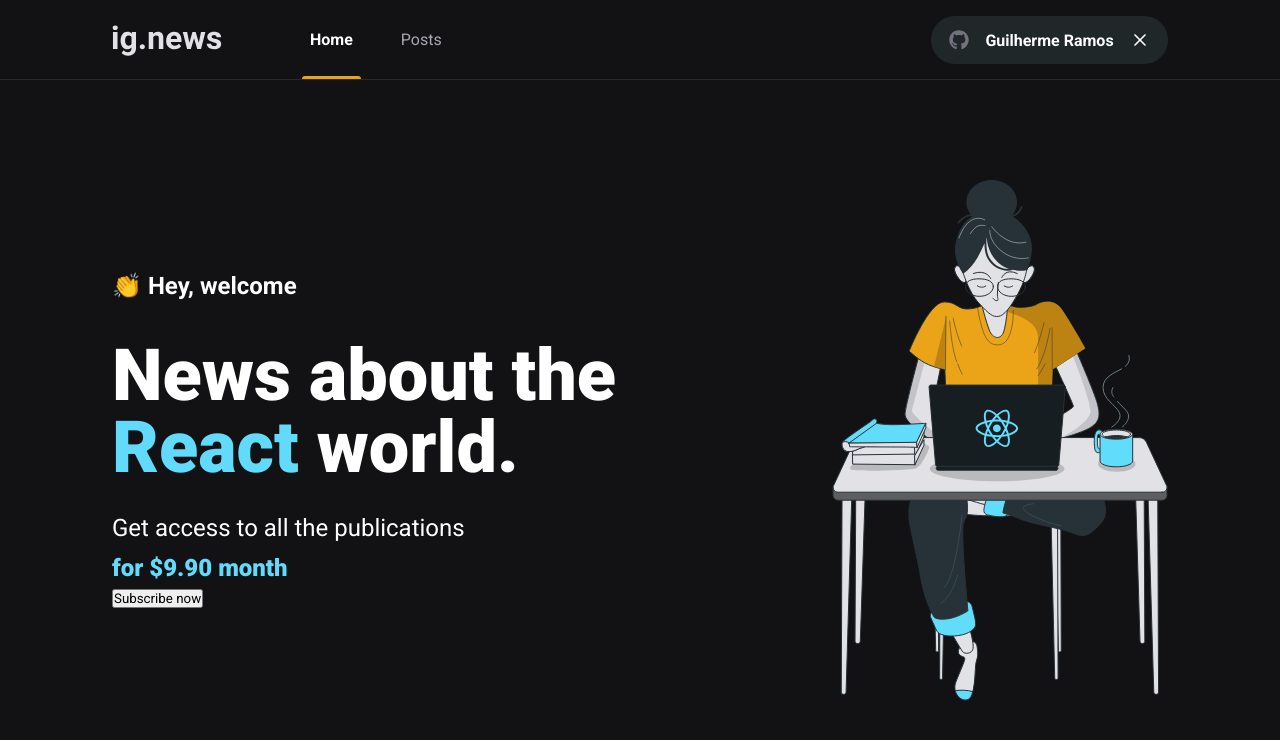
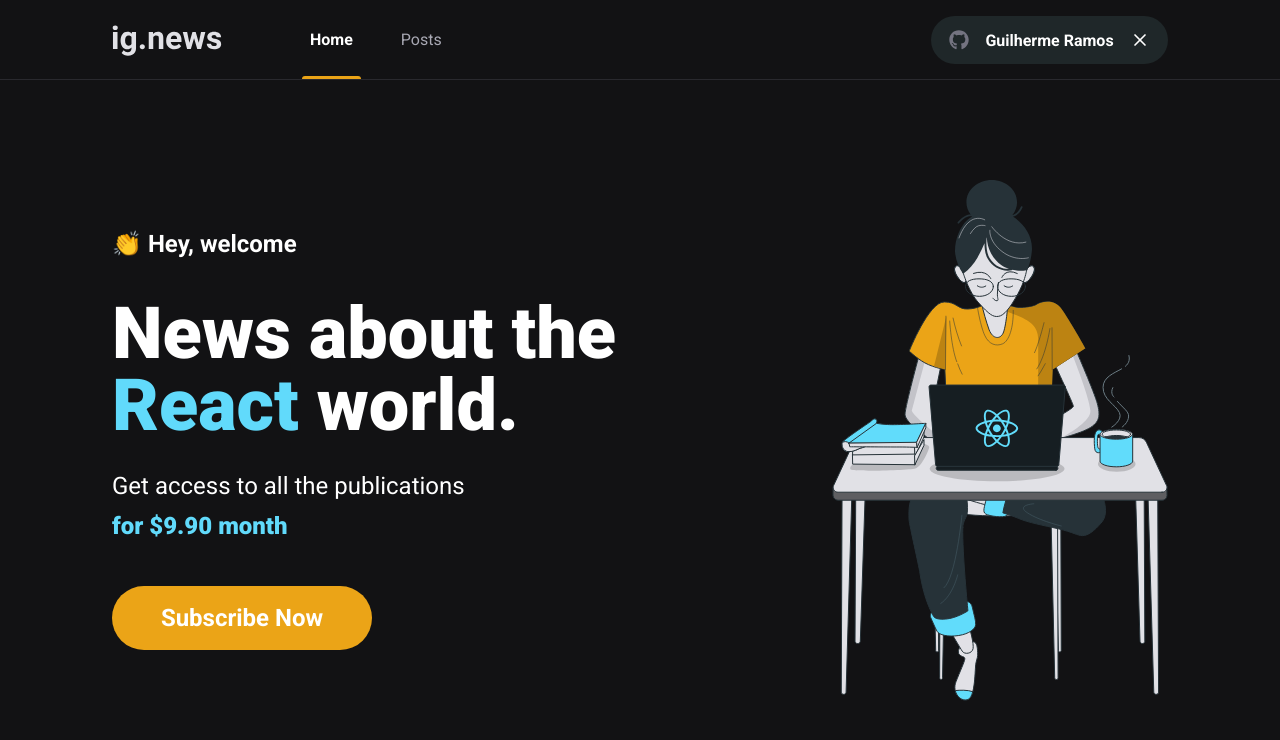
Before and after one commit to GuiRamos7/ignews, a Next.js app: page / in a window 1280 px wide. Shown: the top 740 px of the page. Built offline with nearby package versions, Linux system fonts and the light colour scheme; a web font is replaced by a local one.

Commit message:
creating subscribe button

```diff
--- /dev/null
+++ b/src/components/SubscribeButton/index.tsx
@@ -0,0 +1,11 @@
+import styles from './styles.module.scss';
+
+const SubscribeButton = () => {
+  return (
+    <button className={styles.subscribeButton} type='button'>
+      Subscribe Now
+    </button>
+  );
+};
+
+export default SubscribeButton;
--- /dev/null
+++ b/src/components/SubscribeButton/styles.module.scss
@@ -0,0 +1,20 @@
+.subscribeButton {
+  height: 4rem;
+  width: 260px;
+  border: 0;
+  border-radius: 2rem;
+  background: var(--yellow-500);
+  color: var(--grey-900);
+  font-size: 1.5rem;
+  font-weight: bold;
+
+  display: flex;
+  align-items: center;
+  justify-content: center;
+
+  transition: filter 0.3s;
+
+  &:hover {
+    filter: brightness(0.8);
+  }
+}
--- a/src/components/index.ts
+++ b/src/components/index.ts
@@ -1,2 +1,3 @@
 export { default as Header } from './Header';
 export { default as SignInButton } from './SignInButton';
+export { default as SubscribeButton } from './SubscribeButton';
--- a/src/pages/home.module.scss
+++ b/src/pages/home.module.scss
@@ -38,4 +38,8 @@
       color: var(--cyan-500);
     }
   }
+
+  button {
+    margin-top: 2.5rem;
+  }
 }
--- a/src/pages/index.tsx
+++ b/src/pages/index.tsx
@@ -1,5 +1,6 @@
 import type { NextPage } from 'next';
 import Head from 'next/head';
+import { SubscribeButton } from 'components';
 
 import styles from './home.module.scss';
 
@@ -20,7 +21,7 @@
             <span>for $9.90 month</span>
           </p>
 
-          <button>Subscribe now</button>
+          <SubscribeButton />
         </section>
         <img src='/images/avatar.svg' alt='Girl coding' />
       </main>
```
